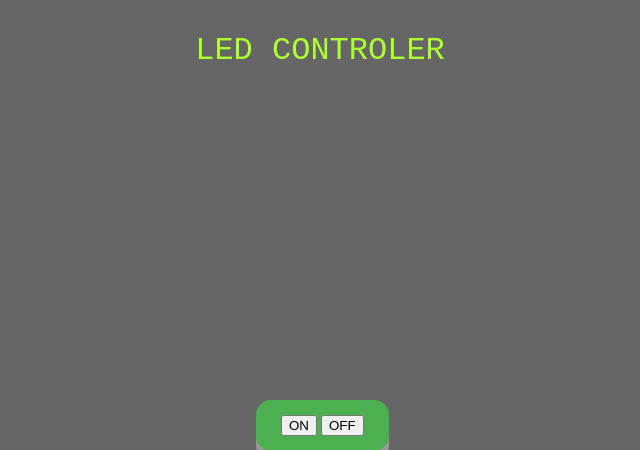
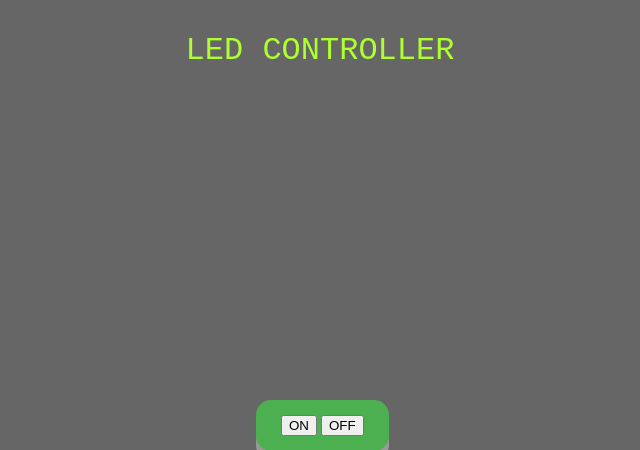
Before and after one commit to chesterbaltazarXIV/led_control, a Django app: page / in a window 1280 px wide. Shown: the top 450 px of the page, without its empty margins (320-960 px from the left). Run offline with Django 4.2, Linux system fonts and the light colour scheme.

Commit message:
update led_controller001

```diff
--- a/control/templates/control/index.html
+++ b/control/templates/control/index.html
@@ -43,7 +43,7 @@
         </style>
     </head>
     <body>
-        <p>LED CONTROLER</p>
+        <p>LED CONTROLLER</p>
         <div class="ledcontrol">
             <form method="POST">
                 {%csrf_token%}
```
